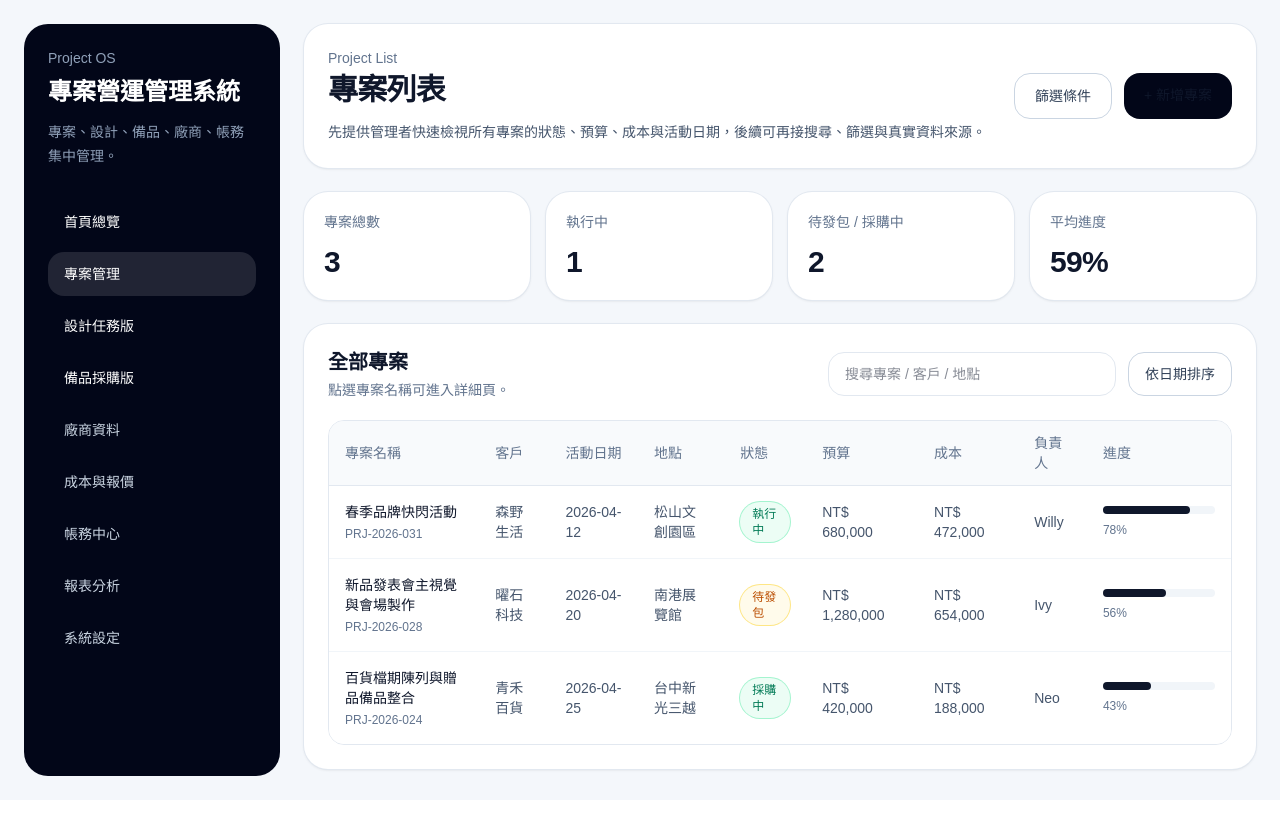
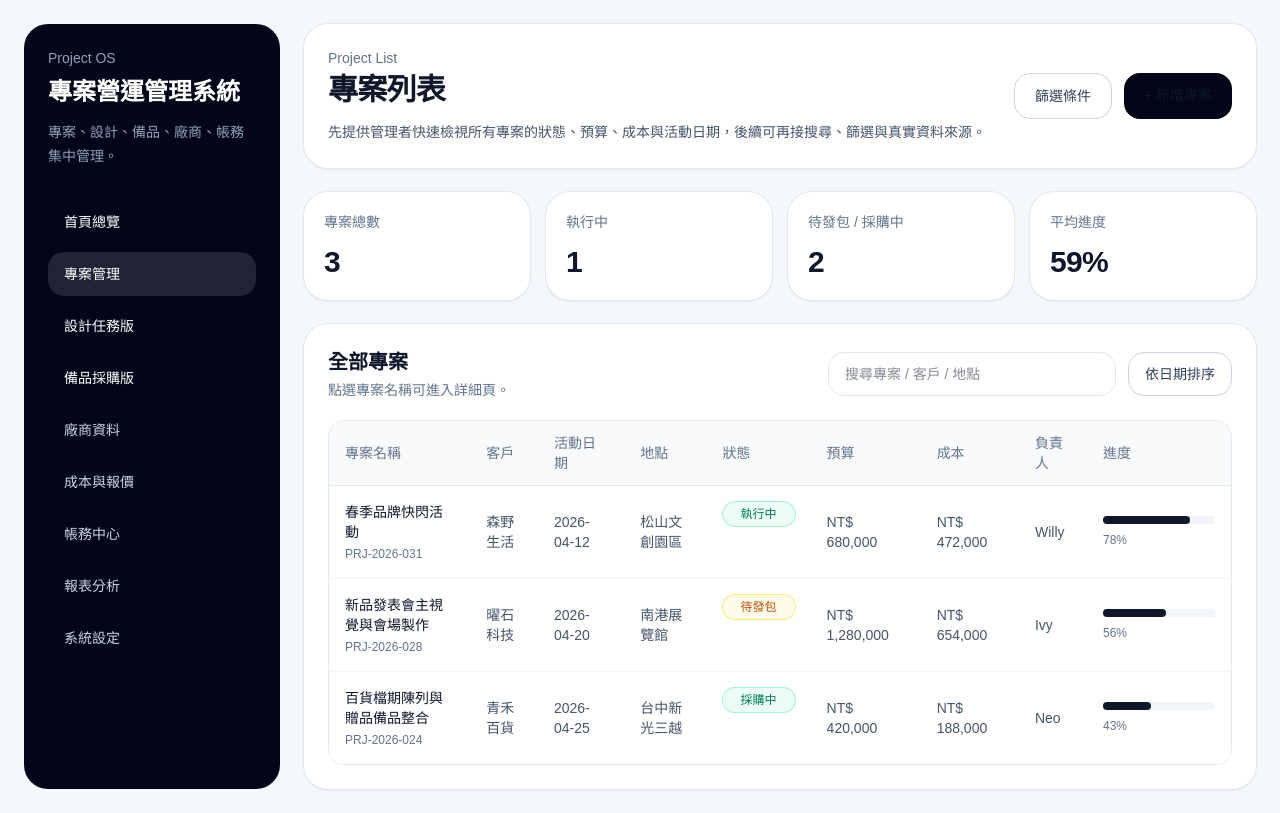
Before and after one commit to willy841/projectflow, a Next.js app: page /projects in a window 1280 px wide. Built offline with nearby package versions, Linux system fonts and the light colour scheme.

Commit message:
fix: prevent status badges from wrapping

```diff
--- a/src/app/page.tsx
+++ b/src/app/page.tsx
@@ -144,9 +144,9 @@ export default function Home() {
                     </td>
                     <td className="break-words px-4 py-4 align-top text-slate-600">{project.client}</td>
                     <td className="px-4 py-4 align-top text-slate-600 break-words">{project.eventDate}</td>
-                    <td className="px-4 py-4">
+                    <td className="px-4 py-4 align-top">
                       <span
-                        className={`inline-flex rounded-full px-3 py-1 text-xs font-medium ring-1 ${getStatusClass(project.status)}`}
+                        className={`inline-flex min-w-[72px] items-center justify-center whitespace-nowrap rounded-full px-3 py-1 text-xs font-medium ring-1 ${getStatusClass(project.status)}`}
                       >
                         {project.status}
                       </span>
--- a/src/app/projects/page.tsx
+++ b/src/app/projects/page.tsx
@@ -98,8 +98,8 @@ export default function ProjectsPage() {
                   <td className="px-4 py-4 text-slate-600">{project.client}</td>
                   <td className="px-4 py-4 text-slate-600">{project.eventDate}</td>
                   <td className="px-4 py-4 text-slate-600">{project.location}</td>
-                  <td className="px-4 py-4">
-                    <span className={`inline-flex rounded-full px-3 py-1 text-xs font-medium ring-1 ${getStatusClass(project.status)}`}>
+                  <td className="px-4 py-4 align-top">
+                    <span className={`inline-flex min-w-[72px] items-center justify-center whitespace-nowrap rounded-full px-3 py-1 text-xs font-medium ring-1 ${getStatusClass(project.status)}`}>
                       {project.status}
                     </span>
                   </td>
```
